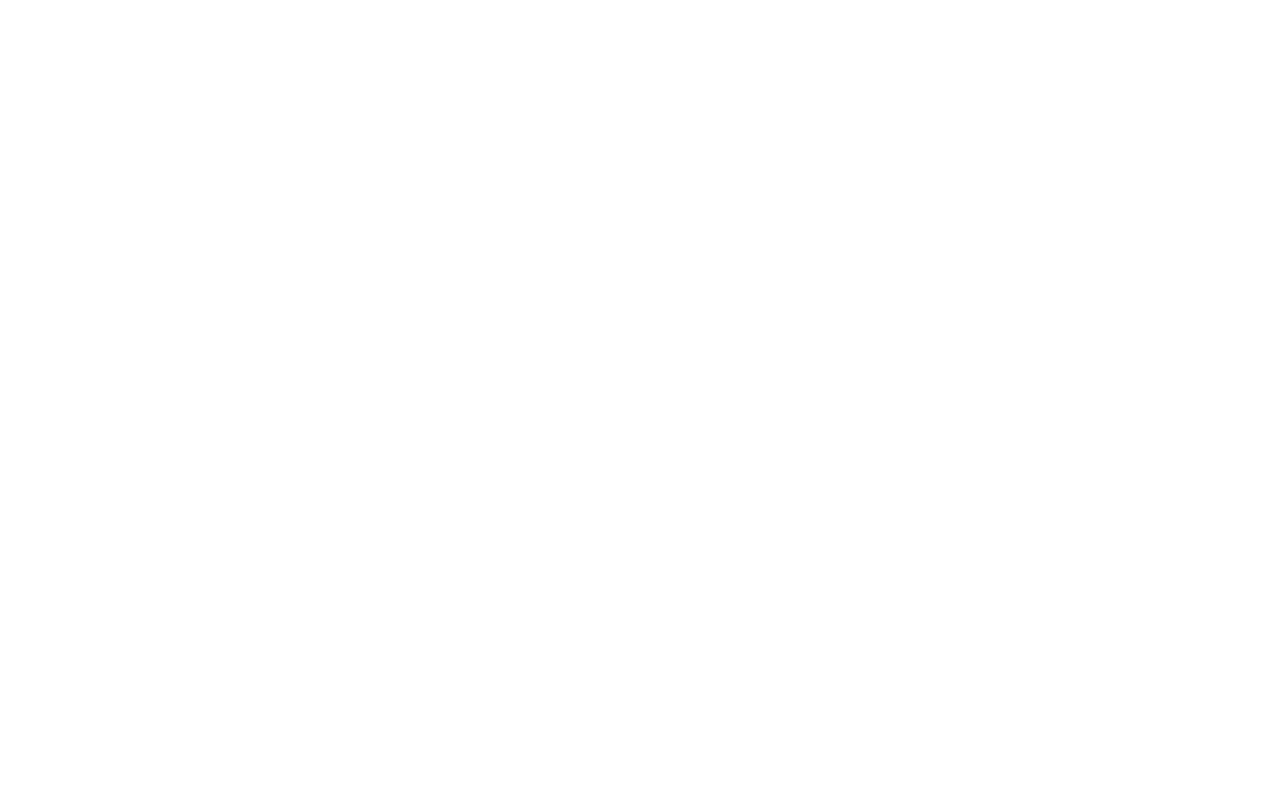
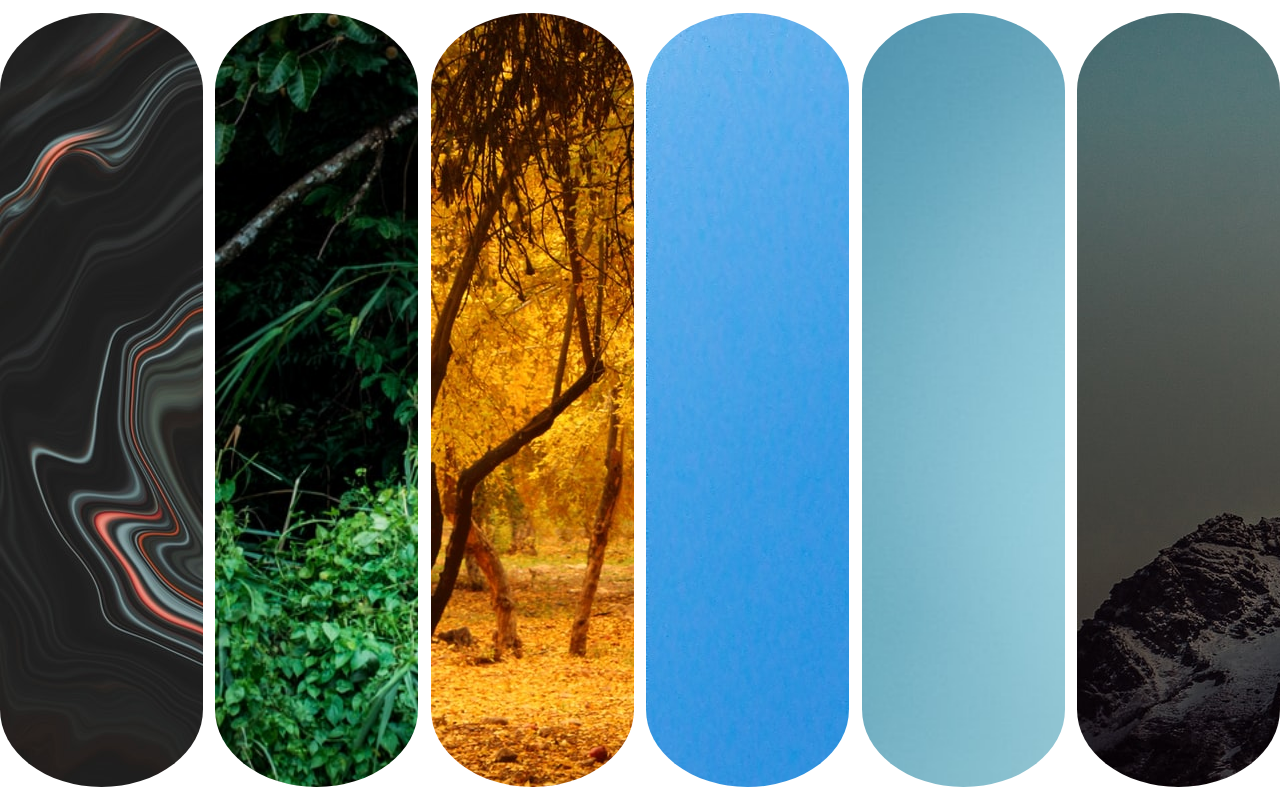
Before and after one commit to mvn-h24/vue-examples, a Nuxt app: page /expanding-cards in a window 1280 px wide. Built offline with nearby package versions, Linux system fonts and the light colour scheme.

Commit message:
add expand-cards component

```diff
--- a/components/expand-cards/ExpandCards.vue
+++ b/components/expand-cards/ExpandCards.vue
@@ -1,23 +1,94 @@
 <template>
   <ul>
-    <li v-for="(card,  index) of cards"  :key="index"></li>
+    <li
+      v-for="(card, index) of cards"
+      :key="index"
+      :class="{ active: activeCard === index }"
+      @click="expand(index)"
+    >
+      <div>
+        <img :src="card.src" alt="card-1" />
+      </div>
+    </li>
   </ul>
 </template>
 
 <script lang="ts">
-import Vue, {PropOptions} from "vue";
+import Vue, { PropOptions } from 'vue'
 
+export interface IExpandCard {
+  src: string
+  active: boolean
+}
 export default Vue.extend({
-  name: "ExpandCards",
+  name: 'ExpandCards',
   props: {
     cards: {
       type: Array,
-      required: true
-    } as PropOptions<Array<unknown>>
-  }
-});
+      required: true,
+    } as PropOptions<Array<IExpandCard>>,
+  },
+  data() {
+    return {
+      activeCard: undefined,
+    }
+  },
+  methods: {
+    expand(num: number) {
+      if (this.$data.activeCard === num) {
+        this.$data.activeCard = undefined
+      } else {
+        this.$data.activeCard = num
+      }
+    },
+  },
+})
 </script>
 
 <style scoped>
+ul {
+  display: flex;
+  justify-content: flex-start;
+  width: 100%;
+  height: 100%;
+  padding: 1% 0;
+}
 
+ul li {
+  flex: 1;
+  display: flex;
+  justify-content: flex-start;
+  align-items: flex-start;
+  max-height: 100%;
+  overflow: hidden;
+  border-radius: 50% / 10%;
+  cursor: pointer;
+  position: relative;
+  transition: 0.5s linear;
+}
+ul li:not(:first-child) {
+  margin-left: 1%;
+}
+ul li:hover {
+  box-shadow: 0 0 10px red;
+}
+ul li:active {
+  box-shadow: 0 0 5px black;
+}
+ul li.active {
+  flex: 5;
+  border-radius: 5% / 10%;
+  box-shadow: 0 0 5px black;
+}
+ul li div {
+  width: 100%;
+  position: absolute;
+  height: 100%;
+}
+img {
+  width: auto;
+  min-height: 100%;
+  min-width: 100%;
+  max-width: none;
+}
 </style>
--- a/pages/expanding-cards/index.vue
+++ b/pages/expanding-cards/index.vue
@@ -1,27 +1,49 @@
 <template>
-  <ExpandCards >
-    <slot>
-      <nuxt-img src="/wallpapers/0.jpeg" />
-    </slot>
-    <slot>
-      <nuxt-img src="/wallpapers/1.jpeg" />
-    </slot>
-    <v-slot>
-      <nuxt-img src="/wallpapers/2.jpeg" />
-    </v-slot>
-    <v-slot>
-      <nuxt-img src="/wallpapers/3.jpeg" />
-    </v-slot>
-  </ExpandCards>
+  <ExpandCards :cards="CardsList" />
 </template>
 
 <script lang="ts">
-import Vue from 'vue';
+import Vue from 'vue'
+import { IExpandCard } from '~/components/expand-cards/ExpandCards.vue'
 
+const cardList: Array<IExpandCard> = [
+  {
+    active: false,
+    src: '/wallpapers/0.jpeg',
+  },
+  {
+    active: false,
+    src: '/wallpapers/1.jpeg',
+  },
+  {
+    active: false,
+    src: '/wallpapers/2.jpeg',
+  },
+  {
+    active: false,
+    src: '/wallpapers/3.jpeg',
+  },
+  {
+    active: false,
+    src: '/wallpapers/4.jpeg',
+  },
+  {
+    active: false,
+    src: '/wallpapers/5.jpeg',
+  },
+]
 export default Vue.extend({
-  name: "ExpandingCardsIndex",
-  props:{
-
-  }
+  name: 'ExpandingCardsIndex',
+  data() {
+    return {
+      CardsList: cardList,
+    }
+  },
 })
 </script>
+
+<style>
+#__layout {
+  height: 100vh;
+}
+</style>
```
